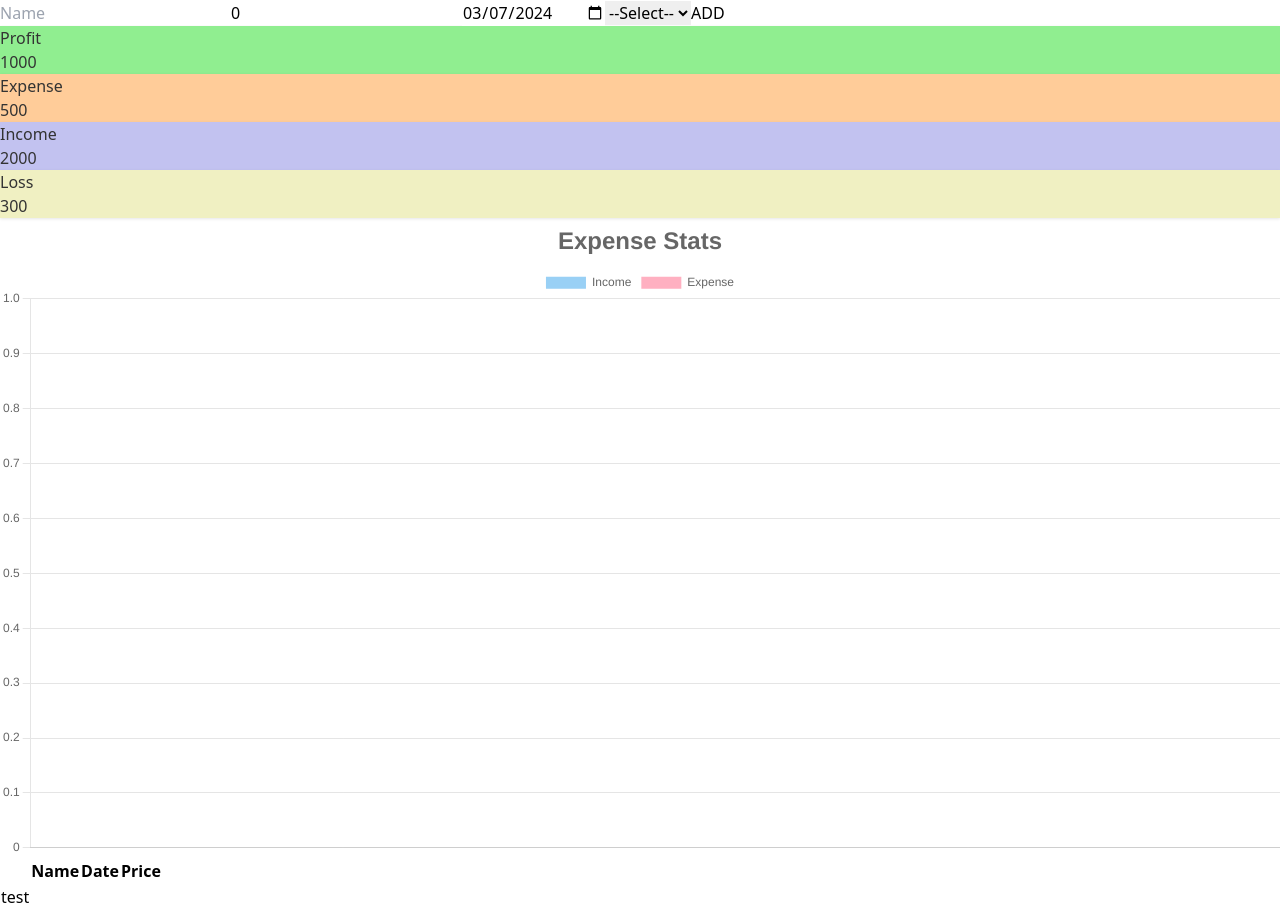
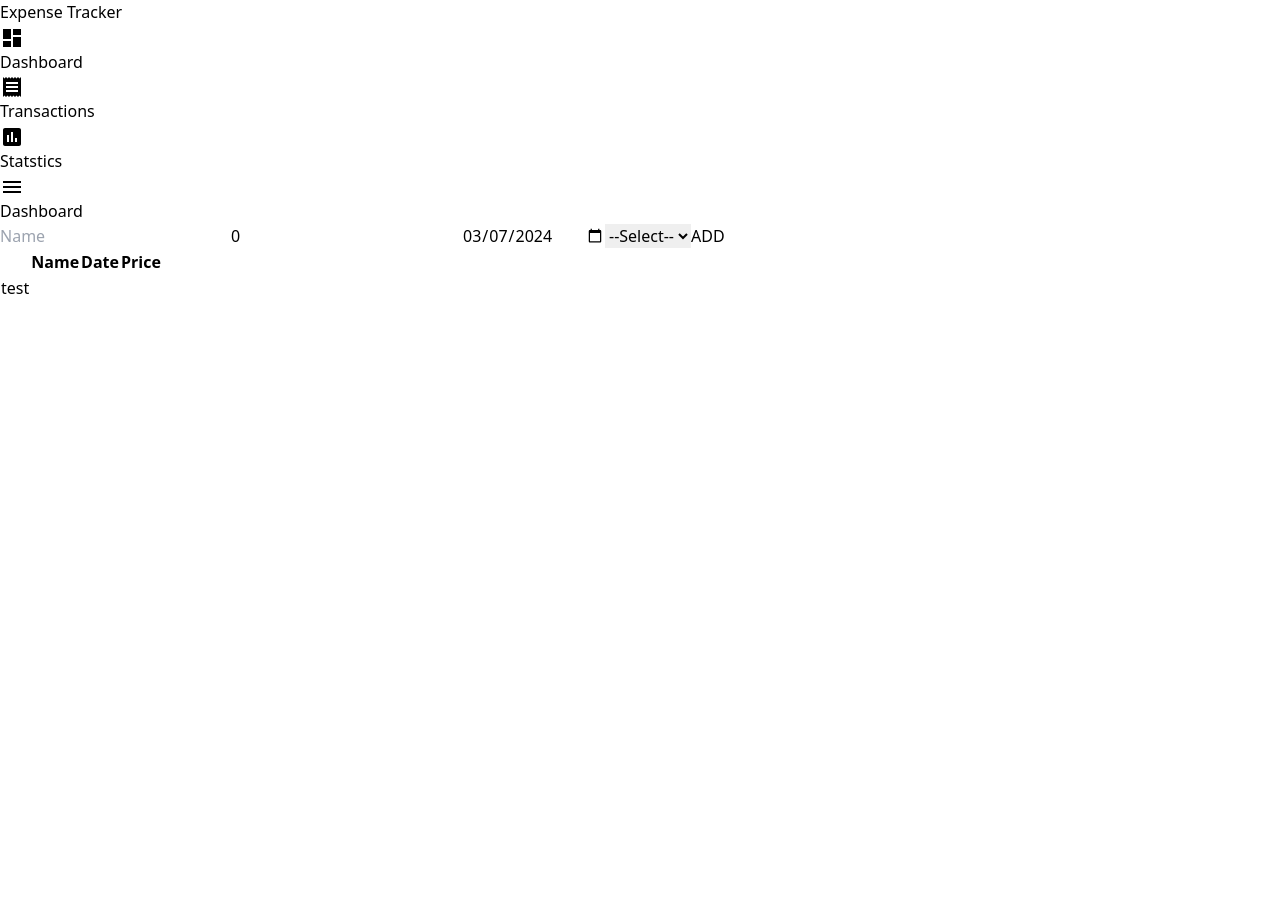
Before and after one commit to NHeroOP/Expense-Tracker, a React (Vite) app: page /transactions in a window 1280 px wide. After the commit the page ends 800 px from the top, so only its background shows below. Built offline with nearby package versions, Linux system fonts and the light colour scheme.

Commit message:
IDk many things were broken some are fixed now

```diff
--- a/src/App.jsx
+++ b/src/App.jsx
@@ -1,7 +1,6 @@
 import { useDispatch } from "react-redux"
 import ExpenseList from "./Components/ExpenseList"
 import ExpenseStats from "./Components/ExpenseStats"
-import Header from "./Components/Header/Header"
 import { setExpenseData } from "./redux/features/dataSlice"
 import { useEffect } from "react"
 import Card from "./Components/Card"
@@ -22,9 +21,7 @@ export default function App() {
   }, []);
 
   return (
-    <div className="p-4" >
-    <Header />
-    <div className="flex flex-col justify-between">
+    <div className=" max-w-full  flex flex-col justify-between px-4">
       <div className="flex gap-4  my-4 " >
         <Card type="profit" value={1000} title="Profit" />
         <Card type="expense" value={500} title="Expense" />
@@ -38,6 +35,5 @@ export default function App() {
         <ExpenseList />
       </div>
     </div>
-    </div>
   )
 }
--- a/src/Components/Header/Header.jsx
+++ b/src/Components/Header/Header.jsx
@@ -1,10 +1,15 @@
 import React from 'react'
-import AddExpense from './AddExpense'
+import MenuIcon from '@mui/icons-material/Menu';
 
 export default function Header() {
   return (
-    <div className="flex justify-center my-4">
-      <AddExpense />
+    <div className="flex justify-start pl-4 mb-4 py-6 sticky top-0 bg-white">
+      <div className="flex gap-4">
+        <button>
+          <MenuIcon />
+        </button>
+        <h1>Dashboard</h1>
+      </div>
     </div>
   )
 }
--- /dev/null
+++ b/src/Components/NavBar/Navbar.jsx
@@ -0,0 +1,33 @@
+import React from 'react'
+import DashboardIcon from '@mui/icons-material/Dashboard';
+import ReceiptIcon from '@mui/icons-material/Receipt';
+import InsertChartIcon from '@mui/icons-material/InsertChart';
+import { NavLink } from 'react-router-dom';
+
+export default function Navbar() {
+  return (
+    <div className="bg-[#3c4b64] text-white text-xl basis-[25%] h-[100vh] sticky self-start top-0" >
+      <h1 className="bg-[#333f53] py-4 w-full pl-8" >Expense Tracker</h1>
+      <ul className="flex flex-col gap-4 py-6" >
+        <li>
+          <NavLink to={""} className="flex gap-2 ml-6 hover:text-white/80 items-center" >
+            <DashboardIcon />
+            <h2>Dashboard</h2>
+          </NavLink>
+        </li>
+        <li>
+          <NavLink to={"/transactions"} className="flex gap-2 ml-6 hover:text-white/80 items-center" >
+            <ReceiptIcon />
+            <h2>Transactions</h2>
+          </NavLink>
+        </li>
+        <li>
+          <NavLink to={"/stats"} className="flex gap-2 ml-6 hover:text-white/80 items-center" >
+            <InsertChartIcon />
+            <h2>Statstics</h2>
+          </NavLink>
+        </li>
+      </ul>
+    </div>
+  )
+}
--- /dev/null
+++ b/src/Layout.jsx
@@ -0,0 +1,16 @@
+import React from 'react'
+import Header from './Components/Header/Header'
+import { Outlet } from 'react-router-dom'
+import Navbar from './Components/NavBar/Navbar'
+
+export default function Layout() {
+  return (
+    <div className="flex max-w-full" >
+      <Navbar />
+      <div className="flex flex-col w-full" >
+        <Header />
+        <Outlet />
+      </div>
+   </div>
+  )
+}
--- /dev/null
+++ b/src/Pages/Statstics.jsx
@@ -0,0 +1,10 @@
+import React from 'react'
+import ExpenseStats from '../Components/ExpenseStats'
+
+export default function Statstics() {
+  return (
+    <div>
+      <ExpenseStats />
+    </div>
+  )
+}
--- a/src/Components/Header/AddExpense.jsx
+++ b/src/Pages/Transactions/AddExpense.jsx
@@ -1,6 +1,6 @@
 import React, { useCallback, useEffect, useState } from 'react'
 import { useDispatch, useSelector } from 'react-redux';
-import { addExpenseData, setExpenseData } from '../../redux/features/dataSlice';
+import { addExpenseData } from '../../redux/features/dataSlice';
 
 export default function AddExpense() {
   const dateObj = new Date()
--- /dev/null
+++ b/src/Pages/Transactions/Transactions.jsx
@@ -0,0 +1,14 @@
+import React from 'react'
+import ExpenseList from '../../Components/ExpenseList'
+import AddExpense from './AddExpense'
+
+export default function Transactions() {
+  return (
+    <div className="px-6">
+      <AddExpense />
+      <div>
+        <ExpenseList />
+      </div>
+    </div>
+  )
+}
--- a/src/main.jsx
+++ b/src/main.jsx
@@ -1,14 +1,28 @@
 import React from 'react'
 import ReactDOM from 'react-dom/client'
 import App from './App.jsx'
+import Layout from './Layout.jsx'
 import './index.css'
 import { Provider } from 'react-redux'
 import { store } from './redux/store/store.js'
+import { Route, RouterProvider, createBrowserRouter, createRoutesFromElements } from 'react-router-dom'
+import Transactions from './Pages/Transactions/Transactions.jsx'
+import Statstics from './Pages/Statstics.jsx'
+
+const router = createBrowserRouter(
+  createRoutesFromElements(
+    <Route path="/" element={<Layout />}>
+     <Route path="" element={<App />} />
+     <Route path="transactions" element={<Transactions />} />
+     <Route path="stats" element={<Statstics />} />
+    </Route>
+  )
+)
 
 ReactDOM.createRoot(document.getElementById('root')).render(
   <React.StrictMode>
     <Provider store={store}>
-      <App />
+      <RouterProvider router={router} />
     </Provider>
   </React.StrictMode>,
 )
```
